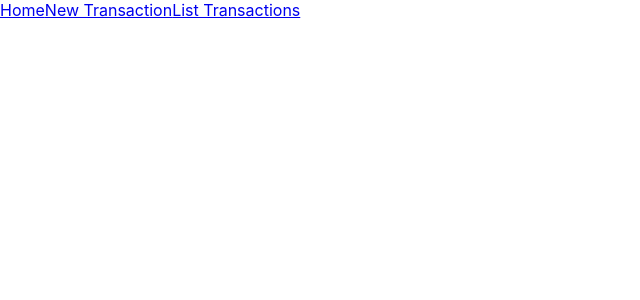
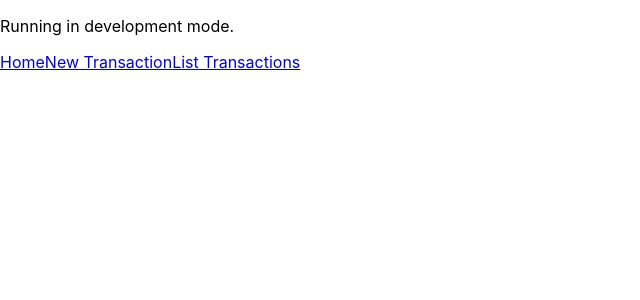
Before and after one commit to kylejonesdev/simple-books, a React (Create React App) app in the folder client/: page / in a window 1280 px wide. Shown: the top 300 px of the page, without its empty margins (0-640 px from the left). Built offline with nearby package versions, Linux system fonts and the light colour scheme.

Commit message:
Add development mode banner Adjust gitignore

```diff
--- a/client/src/App.js
+++ b/client/src/App.js
@@ -3,6 +3,7 @@ import { Link, Outlet } from "react-router-dom";
 function App () {
     return (
         <div className="menu">
+            {process.env.NODE_ENV === 'development' && <p>Running in {process.env.NODE_ENV} mode.</p>}
             <nav>
                 <Link to="/">Home</Link>
                 <Link to="/new-transaction">New Transaction</Link>
```
Also changed, not shown: 6 other files (tests, documents, lock files or other folders).
